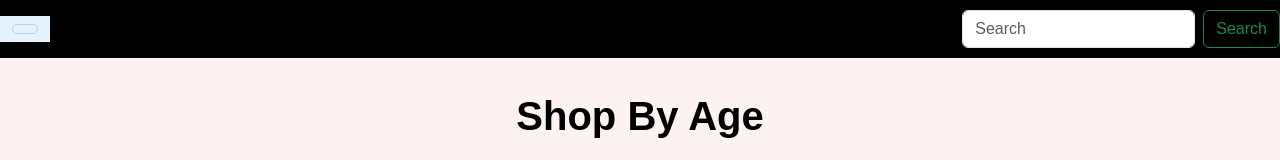
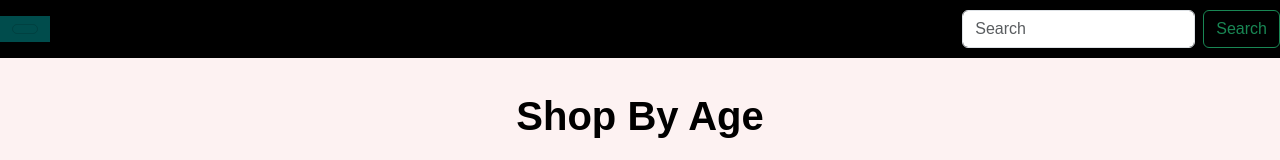
Before and after one commit to Rick4444/wittycraftthreads.github.io, a plain HTML site: page index.html in a window 1280 px wide. Shown: the top 160 px of the page. Drawn offline with nearby package versions, Linux system fonts and the light colour scheme.

Commit message:
color code

```diff
--- a/index.html
+++ b/index.html
@@ -60,7 +60,7 @@
   <body>
     <header>
       <!-- <nav class="navbar navbar-expand-lg"> -->
-        <nav class="navbar" style="background-color: #e3f2fd;">
+        <nav class="navbar" style="background-color: #004c4c;">
         <div class="container-fluid">
           <button class="navbar-toggler" type="button" data-bs-toggle="collapse" data-bs-target="#navbarSupportedContent" aria-controls="navbarSupportedContent" aria-expanded="false" aria-label="Toggle navigation">
           </button>
```
